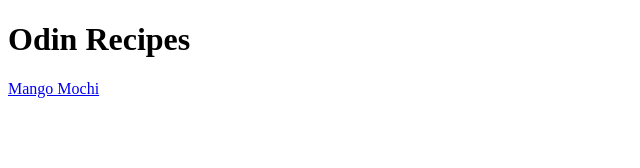
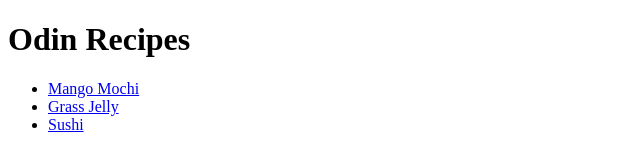
Before and after one commit to piecanoe/odin-recipes, a plain HTML site: page index.html in a window 1280 px wide. Shown: the whole page, without its empty margins (0-640 px from the left). Drawn offline with Linux system fonts and the light colour scheme.

Commit message:
Add Grass Jelly and Sushi href

```diff
--- a/index.html
+++ b/index.html
@@ -1,5 +1,5 @@
 <!DOCTYPE html>
-<html>
+<html lang="en">
     <header>
         <meta charset="utf-8">
         <title>Odin Recipes</title>
@@ -7,6 +7,10 @@
 
     <body>
         <h1>Odin Recipes</h1>
-        <a href="recipes/mango-mochi.html">Mango Mochi</a>
+        <ul>
+            <li><a href="recipes/mango-mochi.html">Mango Mochi</a></li>
+            <li><a href="recipes/grass-jelly.html">Grass Jelly</a></li>
+            <li><a href="recipes/sushi.html">Sushi</a></li>
+        </ul>
     </body>
 </html>
```
